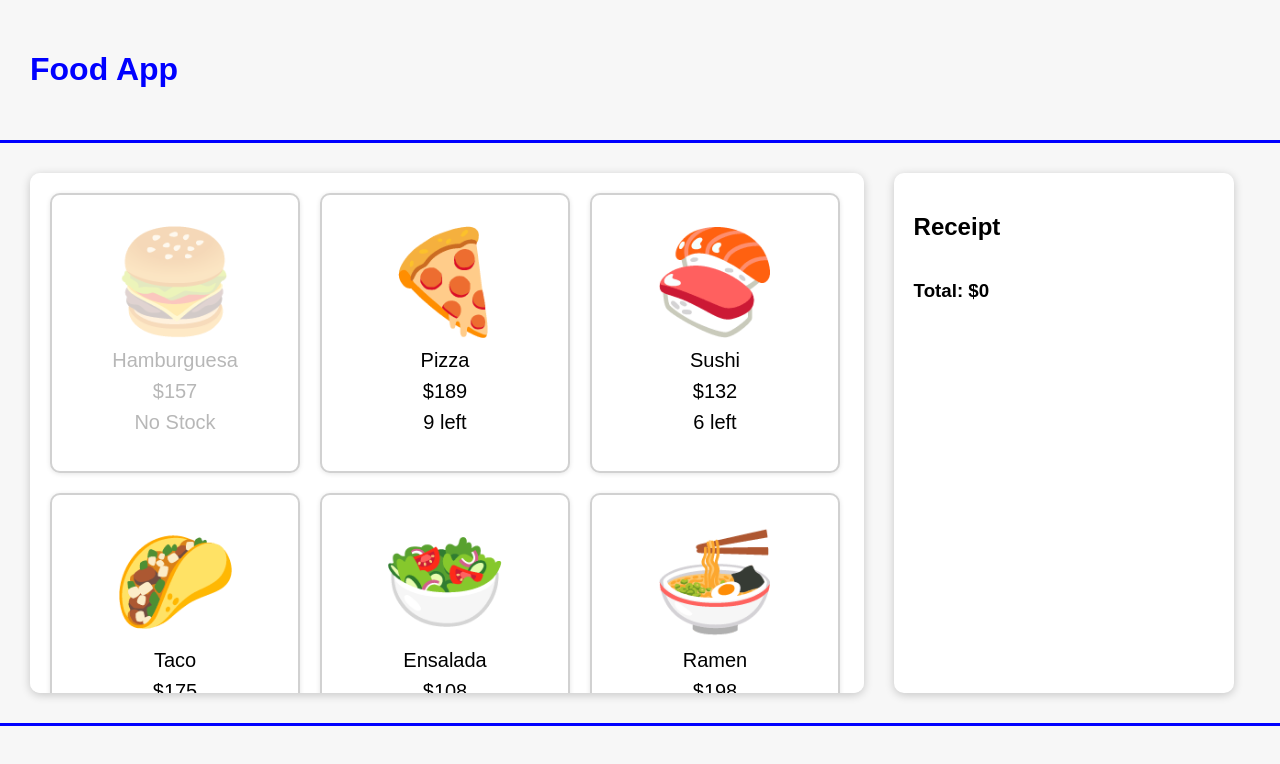
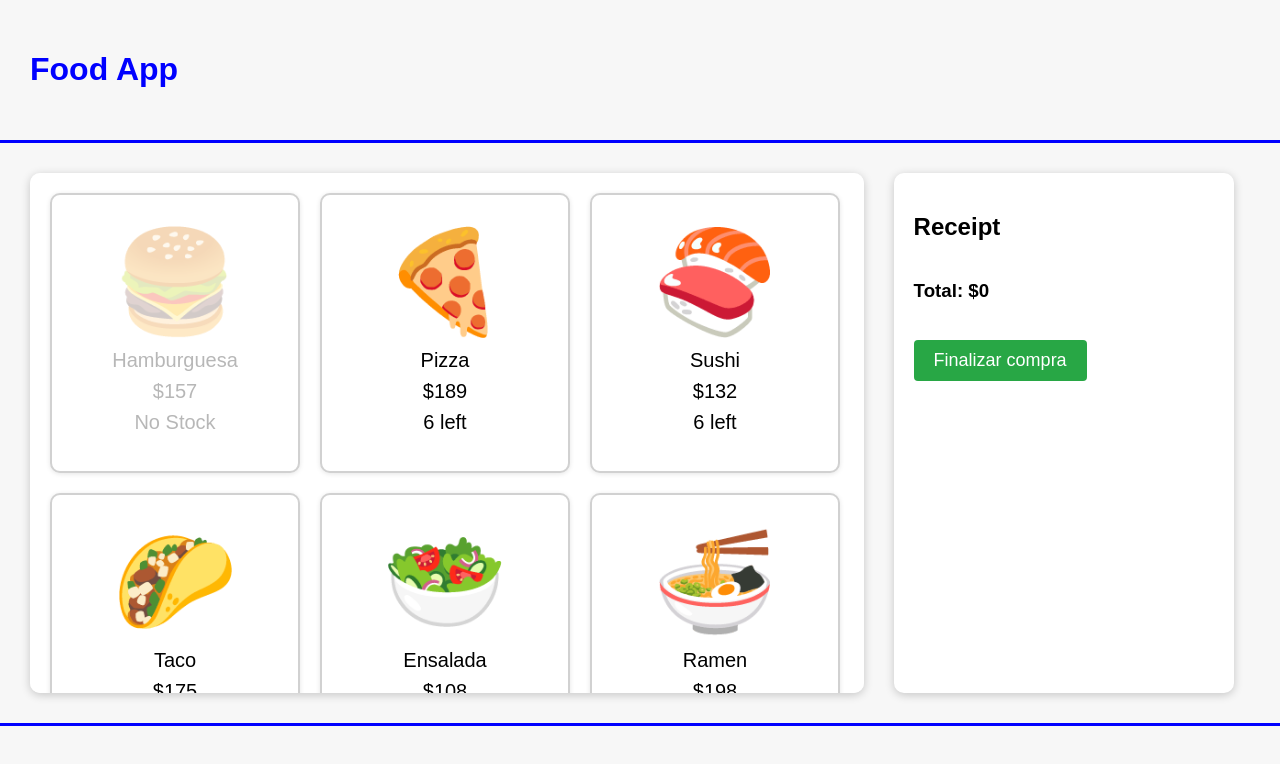
Before and after one commit to D13607ucc4/FoodApp, a React (Vite) app: page / in a window 1280 px wide. Shown: the top 764 px of the page. Built offline with nearby package versions, Linux system fonts and the light colour scheme; data requests are answered from the project's data file.

Commit message:
menu y stock en server

```diff
--- a/db.json
+++ b/db.json
@@ -1,14 +1,75 @@
 {
-    "Food": [
-      { "id": "1", "img": "🍔", "name": "Hamburguesa", "price": 157, "stock": 0 },
-      { "id": "2", "img": "🍕", "name": "Pizza", "price": 189, "stock": 9 },
-      { "id": "3", "img": "🍣", "name": "Sushi", "price": 132, "stock": 6 },
-      { "id": "4", "img": "🌮", "name": "Taco", "price": 175, "stock": 2 },
-      { "id": "5", "img": "🥗", "name": "Ensalada", "price": 108, "stock": 7 },
-      { "id": "6", "img": "🍜", "name": "Ramen", "price": 198, "stock": 3 },
-      { "id": "7", "img": "🍩", "name": "Dona", "price": 123, "stock": 5 },
-      { "id": "8", "img": "🥪", "name": "Sándwich", "price": 144, "stock": 1 },
-      { "id": "9", "img": "🥞", "name": "Panqueques", "price": 160, "stock": 8 },
-      { "id": "10", "img": "🍟", "name": "Papas fritas", "price": 116, "stock": 6 }],
-    "Orders": []
-  }
+  "comidas": [
+    {
+      "id": "1",
+      "img": "🍔",
+      "name": "Hamburguesa",
+      "price": 157,
+      "stock": 0
+    },
+    {
+      "id": "2",
+      "img": "🍕",
+      "name": "Pizza",
+      "price": 189,
+      "stock": 6
+    },
+    {
+      "id": "3",
+      "img": "🍣",
+      "name": "Sushi",
+      "price": 132,
+      "stock": 6
+    },
+    {
+      "id": "4",
+      "img": "🌮",
+      "name": "Taco",
+      "price": 175,
+      "stock": 2
+    },
+    {
+      "id": "5",
+      "img": "🥗",
+      "name": "Ensalada",
+      "price": 108,
+      "stock": 7
+    },
+    {
+      "id": "6",
+      "img": "🍜",
+      "name": "Ramen",
+      "price": 198,
+      "stock": 3
+    },
+    {
+      "id": "7",
+      "img": "🍩",
+      "name": "Dona",
+      "price": 123,
+      "stock": 5
+    },
+    {
+      "id": "8",
+      "img": "🥪",
+      "name": "Sándwich",
+      "price": 144,
+      "stock": 1
+    },
+    {
+      "id": "9",
+      "img": "🥞",
+      "name": "Panqueques",
+      "price": 160,
+      "stock": 8
+    },
+    {
+      "id": "10",
+      "img": "🍟",
+      "name": "Papas fritas",
+      "price": 116,
+      "stock": 6
+    }
+  ],
+  "Orders": []
+}
--- a/src/App.jsx
+++ b/src/App.jsx
@@ -1,9 +1,10 @@
-import React, { useState } from "react";
+import React, { useState, useEffect } from "react";
 import "./App.css";
 import Receipt from "./components/receipt";
 import FoodContainer from "./components/foodContainer";
 import Header from "./components/header";
 
+/*
 const comidas = [
   { id: "1", img: "🍔", name: "Hamburguesa", price: 157, stock: 0 },
   { id: "2", img: "🍕", name: "Pizza", price: 189, stock: 9 },
@@ -16,11 +17,26 @@ const comidas = [
   { id: "9", img: "🥞", name: "Panqueques", price: 160, stock: 8 },
   { id: "10", img: "🍟", name: "Papas fritas", price: 116, stock: 6 }
 ];
+ */
 
 function App() {
   const [orders, setOrders] = useState([]); //Creo una variable de estado orders, que empieza como un array vacío.
   // const [stock, setStock] = useState([]);
-  //const [comidas, setComidas] = useState(comidaArreglo);
+  const [comidas, setComidas] = useState([]);
+
+  const fetchComidas = () => {
+    fetch("http://localhost:3000/comidas")
+      .then(res => {
+        if (!res.ok) throw new Error("Error al obtener comidas");
+        return res.json();
+      })
+      .then(data => setComidas(data))
+      .catch(err => console.error("Error al cargar comidas:", err));
+  };
+
+  useEffect(() => {
+    fetchComidas();
+  }, []);
 
   // Orders contendrá los pedidos que se vayan haciendo. setOrders se usa para actualizar el estado de orders.
 
@@ -71,6 +87,29 @@ function App() {
     setOrders(newOrders);
   };
 
+  const finalizarCompra = () => {
+    const updates = orders.map(order => {
+      const comida = comidas.find(c => c.id === order.id);
+      const nuevoStock = comida.stock - order.quantity;
+
+      return fetch(`http://localhost:3000/comidas/${order.id}`, {
+        method: "PATCH",
+        headers: { "Content-Type": "application/json" },
+        body: JSON.stringify({ stock: nuevoStock }),
+      });
+    });
+
+    Promise.all(updates)
+    .then(() => {
+      fetchComidas();
+      setOrders([]);
+    })
+    .catch(err => {
+      console.error("Error al finalizar compra:", err);
+    });
+  };
+
+
   return (
     <>
       <Header />
@@ -90,6 +129,7 @@ function App() {
             removeOrder={removeOrder}
             removeOneOrder={removeOneOrder}
             addOrder={addOrder}
+            finalizarCompra={finalizarCompra}
           />{" "}
           {/*Componente que contiene el ticket. Se le pasa la variable orders como prop para que pueda mostrar los pedidos y la función removeOrder para que pueda eliminar pedidos.*/}
         </div>
--- a/src/components/receipt.css
+++ b/src/components/receipt.css
@@ -38,3 +38,18 @@
   max-height: 40vh;
   overflow-y: auto; /* Permite scrollear si hay muchas ordenes */
 }
+
+.finalizar-btn {
+  margin-top: 20px;
+  padding: 10px 20px;
+  font-size: 18px;
+  background-color: #28a745;
+  border: none;
+  color: white;
+  cursor: pointer;
+  border-radius: 4px;
+}
+
+.finalizar-btn:hover {
+  background-color: #218838;
+}
--- a/src/components/receipt.jsx
+++ b/src/components/receipt.jsx
@@ -2,7 +2,7 @@ import React from "react";
 import Order from "./order";
 import "./receipt.css";
 
-function Receipt({ orders, removeOrder, removeOneOrder, addOrder, comidas }) {
+function Receipt({ orders, removeOrder, removeOneOrder, addOrder, comidas, finalizarCompra }) {
   const total = orders.reduce(
     (acc, item) => acc + item.price * item.quantity,
     0
@@ -24,6 +24,7 @@ function Receipt({ orders, removeOrder, removeOneOrder, addOrder, comidas }) {
         ))}
       </div>
       <h3>Total: ${total}</h3>
+      <button onClick={finalizarCompra} className="finalizar-btn">Finalizar compra</button>
     </div>
   );
 }
```
